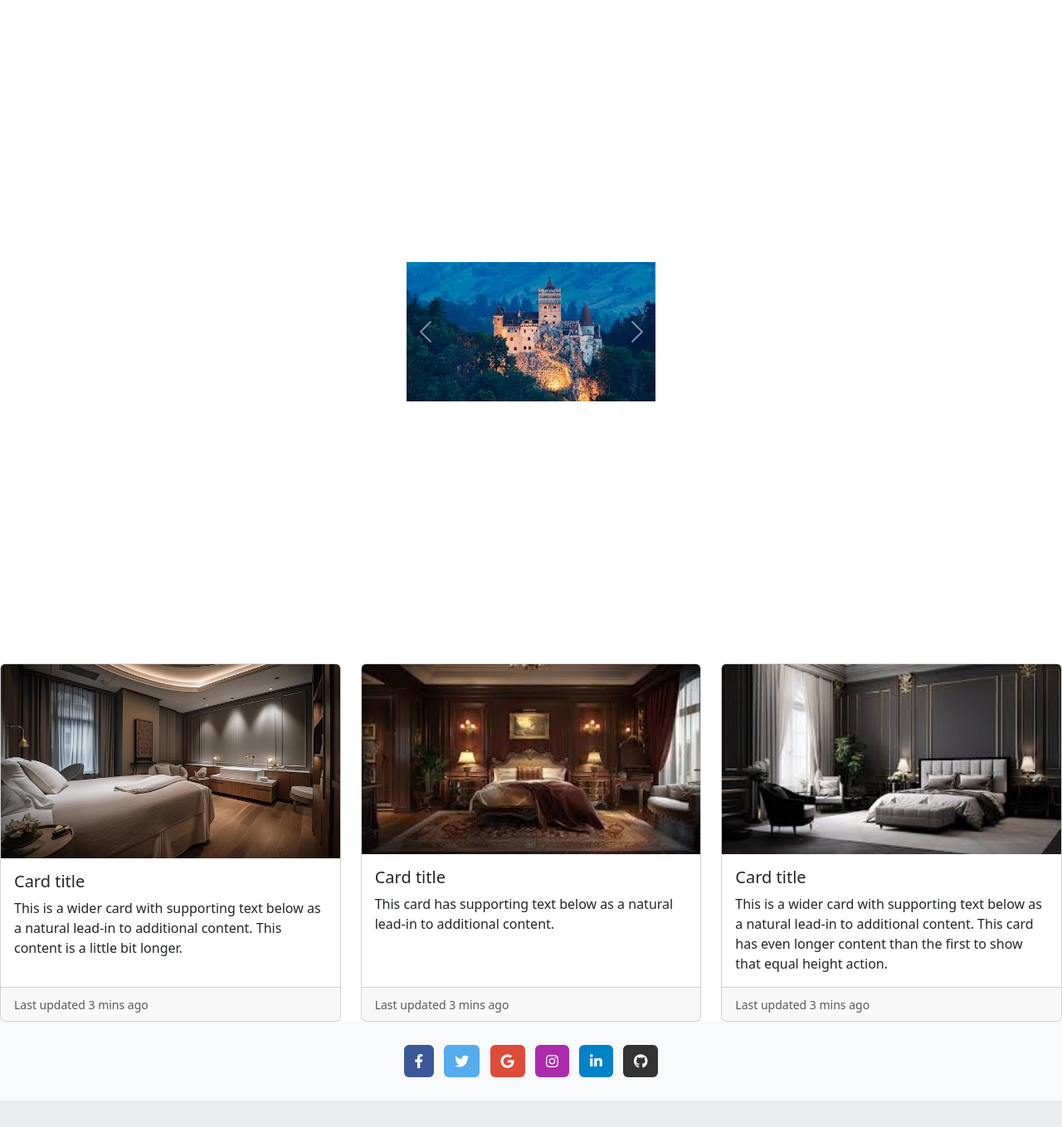
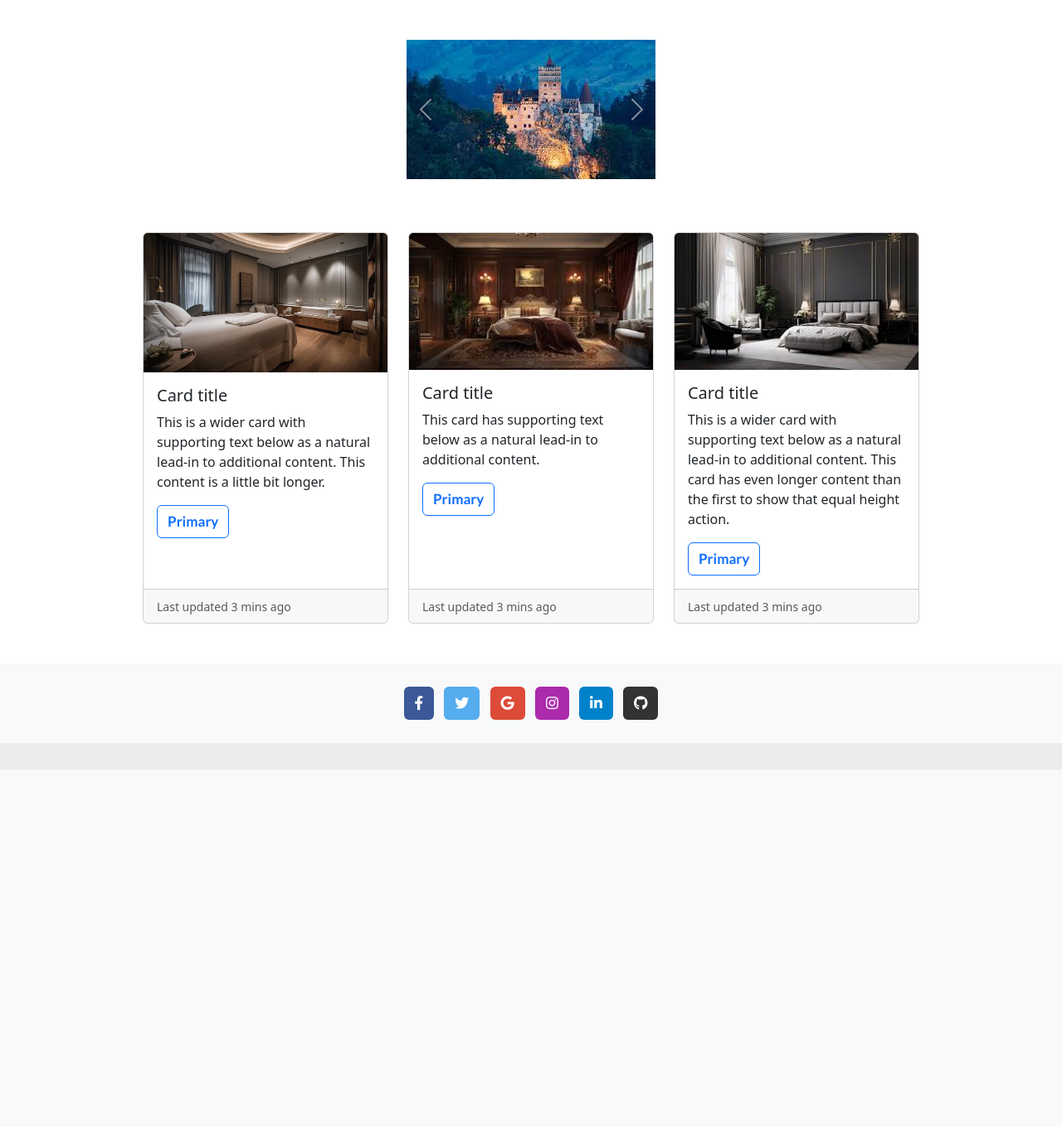
Before and after one commit to gahthemer/Meusite, a PHP site: page /Meusite/ in a window 1280 px wide. Shown: the part 69-1428 px from the top of the page at 83% size. After the commit the page ends 997 px from the top, so only its background shows below. Run offline with PHP 8.4, Linux system fonts and the light colour scheme.

Commit message:
ajuste no card e na autenticaçao

```diff
--- a/controllers/AuthController.php
+++ b/controllers/AuthController.php
@@ -6,17 +6,17 @@
 class AuthController {
     public static function login($conn, $data){
         $data['email'] = trim($data['email']);
-        $data['senha'] = trim($data['senha']);
+        $data['password'] = trim($data['password']);
 
         // Confirma se tem algum campo vazio
-        if (empty($data['email']) || empty($data['senha'])){
+        if (empty($data['email']) || empty($data['password'])){
             return jsonResponse([
                 "status"=>"erro",
                 "message"=>"Preencha todos os campos!"
             ], 401);
         }
 
-        $user = UserModel::validateUser($conn, $data['email'], $data['senha']);
+        $user = UserModel::validateUser($conn, $data['email'], $data['password']);
         if ($user){
             $token = createToken($user);
             return jsonResponse([
--- a/public/index.html
+++ b/public/index.html
@@ -24,8 +24,6 @@
 
     <div id="root" class="d-flex justify-content-center align-items-center vh-100"></div>
 
-    <div id="cards"></div>
-
     <footer id="footer"></footer>
 
     <script src="src/main.js" type="module"></script>
--- a/routs/login.php
+++ b/routs/login.php
@@ -1,9 +1,9 @@
 <?php
-require_once __DIR__ . "/../controllers/AutController.php";
+require_once __DIR__ . "/../controllers/AuthController.php";
 
 if ( $_SERVER['REQUEST_METHOD'] === "POST" ){
     $data = json_decode( file_get_contents('php://input'), true );
-    AutController::login($conn, $data);
+    AuthController::login($conn, $data);
 } else {
     jsonResponse([
         'status' => 'erro',
--- a/src/components/card.js
+++ b/src/components/card.js
@@ -2,6 +2,7 @@
   const cards = document.createElement('cards');
 
   cards.innerHTML = `
+  <div class="containerCard">
   <div class="row row-cols-1 row-cols-md-3 g-4">
   <div class="col">
     <div class="card h-100">
@@ -9,6 +10,7 @@
       <div class="card-body">
         <h5 class="card-title">Card title</h5>
         <p class="card-text">This is a wider card with supporting text below as a natural lead-in to additional content. This content is a little bit longer.</p>
+        <button type="button" class="btn btn-outline-primary">Primary</button>
       </div>
       <div class="card-footer">
         <small class="text-body-secondary">Last updated 3 mins ago</small>
@@ -21,6 +23,7 @@
       <div class="card-body">
         <h5 class="card-title">Card title</h5>
         <p class="card-text">This card has supporting text below as a natural lead-in to additional content.</p>
+        <button type="button" class="btn btn-outline-primary">Primary</button>
       </div>
       <div class="card-footer">
         <small class="text-body-secondary">Last updated 3 mins ago</small>
@@ -33,6 +36,7 @@
       <div class="card-body">
         <h5 class="card-title">Card title</h5>
         <p class="card-text">This is a wider card with supporting text below as a natural lead-in to additional content. This card has even longer content than the first to show that equal height action.</p>
+        <button type="button" class="btn btn-outline-primary">Primary</button>
       </div>
       <div class="card-footer">
         <small class="text-body-secondary">Last updated 3 mins ago</small>
@@ -40,6 +44,7 @@
     </div>
   </div>
 </div>
+</div>
 `;
 
 
--- a/src/css/global.css
+++ b/src/css/global.css
@@ -13,3 +13,19 @@
     font-style: normal;
     font-size: 17px;
 }
+
+#root {
+    flex-direction: column;
+}
+
+.containerCard {
+    display: flex;
+    align-items: center;
+    justify-content: center;
+}
+
+.row {
+
+    width: 75%;
+    margin-top: 40px;
+}
--- a/src/pages/home.js
+++ b/src/pages/home.js
@@ -8,10 +8,10 @@
     const nav = document.getElementById('navbar');
     const foot = document.getElementById('footer');
     const divRoot = document.getElementById('root');
-    const card = document.getElementById('cards');
+
 
     // Verificar se os elementos existem
-    if (!nav || !foot || !divRoot || !card) {
+    if (!nav || !foot || !divRoot) {
         console.error('Um ou mais elementos DOM não foram encontrados.');
         return;
     }
@@ -19,19 +19,18 @@
     // Clear existing content
     nav.innerHTML = '';
     foot.innerHTML = '';
-    card.innerHTML = ''; // Limpa o elemento com ID 'cards'
     divRoot.innerHTML = '';
 
     // Create components
     const navbar = NavBar();
     const hero = Hero();
-    const cards = Card(); // Certifique-se de que Card() retorna um elemento DOM
+    const card = Card(); // Certifique-se de que Card() retorna um elemento DOM
     const footer = Footer();
 
     // Append components to the correct DOM elements
     nav.appendChild(navbar);
     divRoot.appendChild(hero);
-    card.appendChild(cards); // Corrigido: anexa cards ao elemento com ID 'cards'
+    divRoot.appendChild(card); // Corrigido: anexa cards ao elemento com ID 'cards'
     foot.appendChild(footer);
 
 }
--- a/src/pages/login.js
+++ b/src/pages/login.js
@@ -32,7 +32,9 @@
       const result = await loginRequest(email, senha);
       saveToken(result.token);
       console.log("Login realizado com sucesso! " + result.token);
-      // window.location.pathname = "/Meusite/home"; // Commented out redirect
+
+      window.location.pathname = "/Meusite/home"; // Commented out redirect
+
     } catch {
       console.log("Erro inesperado!");
     }
```
Also changed, not shown: public/assets/img/castelo.jpg (added).
